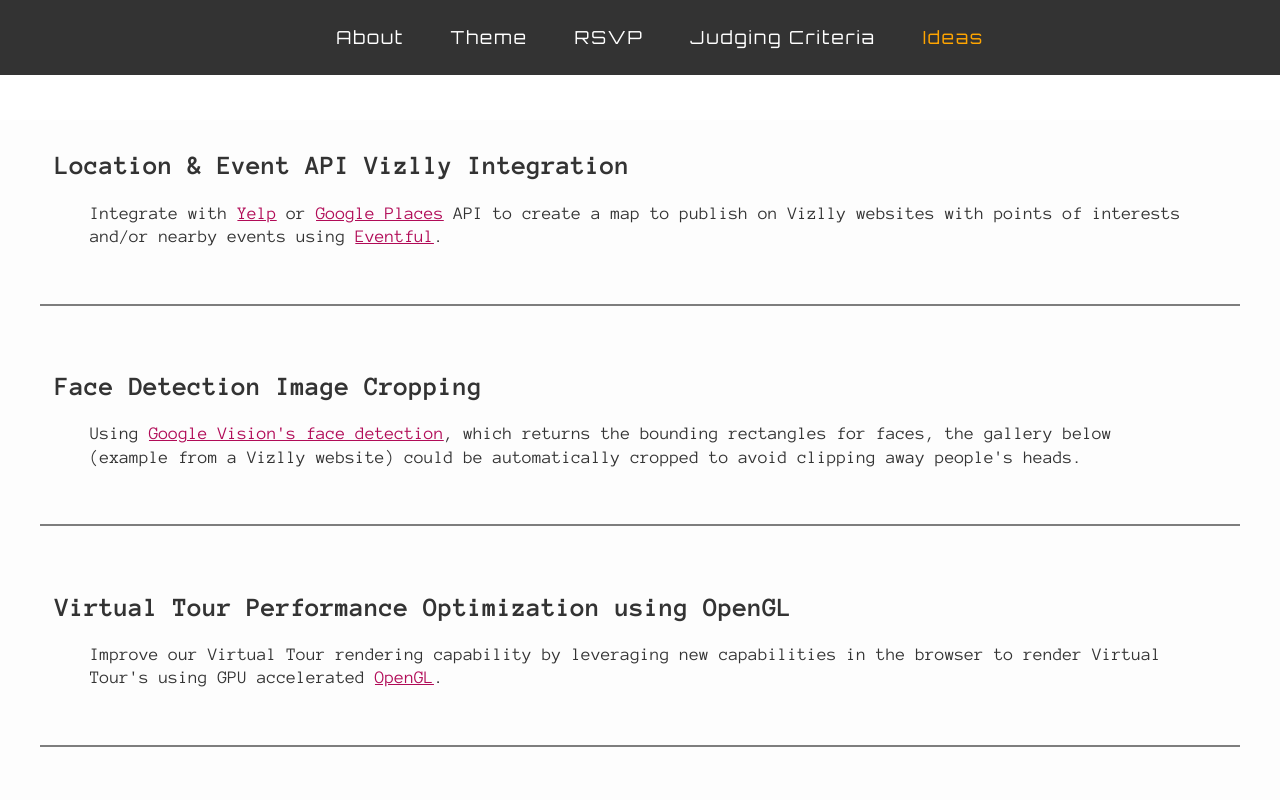
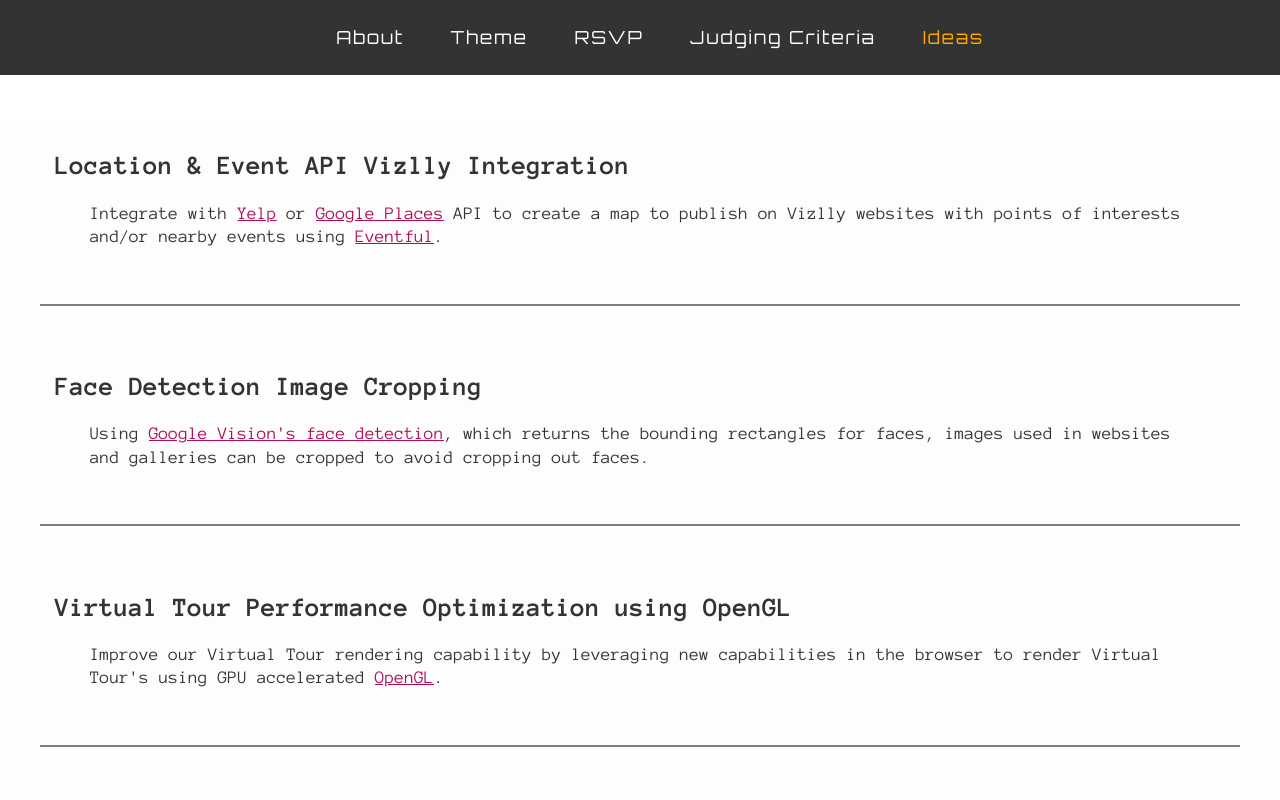
Before and after one commit to marboro92/leonardoHackathon, a website: page ideas.html in a window 1280 px wide. Shown: the top 800 px of the page. Drawn offline with Linux system fonts and the light colour scheme.

Commit message:
fix idea text

```diff
--- a/ideas.html
+++ b/ideas.html
@@ -41,7 +41,7 @@
           </article>
           <article>
             <h2>Face Detection Image Cropping</h2>
-            <p>Using <a href="https://developers.google.com/vision/face-detection-concepts">Google Vision's face detection</a>, which returns the bounding rectangles for faces, the gallery below (example from a Vizlly website) could be automatically cropped to avoid clipping away people's heads.</p>
+            <p>Using <a href="https://developers.google.com/vision/face-detection-concepts">Google Vision's face detection</a>, which returns the bounding rectangles for faces, images used in websites and galleries can be cropped to avoid cropping out faces.</p>
           </article>
           <article>
             <h2>Virtual Tour Performance Optimization using OpenGL</h2>
```
